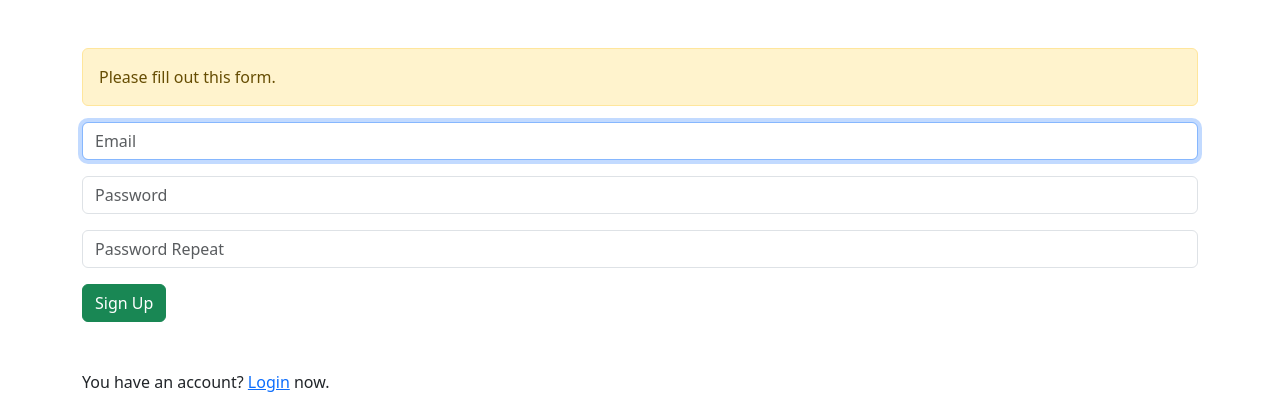
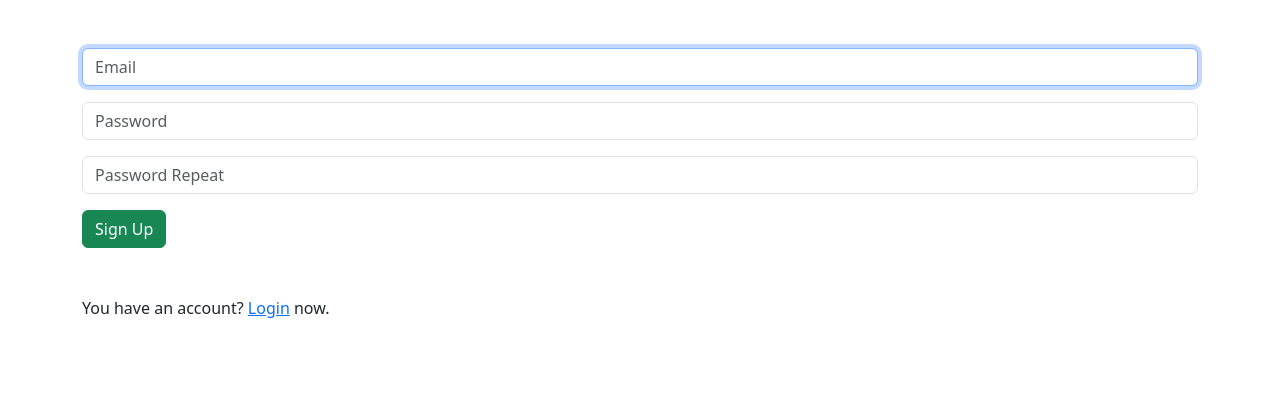
Before and after one commit to thisisjab/django_htmx, a Django app: page /account/signup/ in a window 1280 px wide. Shown: the part 56-476 px from the top of the page. Run offline with Django 4.2, Linux system fonts and the light colour scheme; some libraries are stand-ins or nearby versions.

Commit message:
fix: remove additional division from signup template

```diff
--- a/project/templates/accounts/signup.html
+++ b/project/templates/accounts/signup.html
@@ -29,7 +29,7 @@
           {% endif %}
 
           <div class="mb-3">
-            <div id="email-err" class="alert alert-warning" role="alert">Please fill out this form.</div>
+            <div id="email-err"></div>
             {% render_field form.email|append_attr:"placeholder:Email" class='form-control' hx-post='/account/check-email/' hx-target='#email-err' hx-trigger='keyup delay:2s' %}
           </div>
           <div class="mb-3">
```
